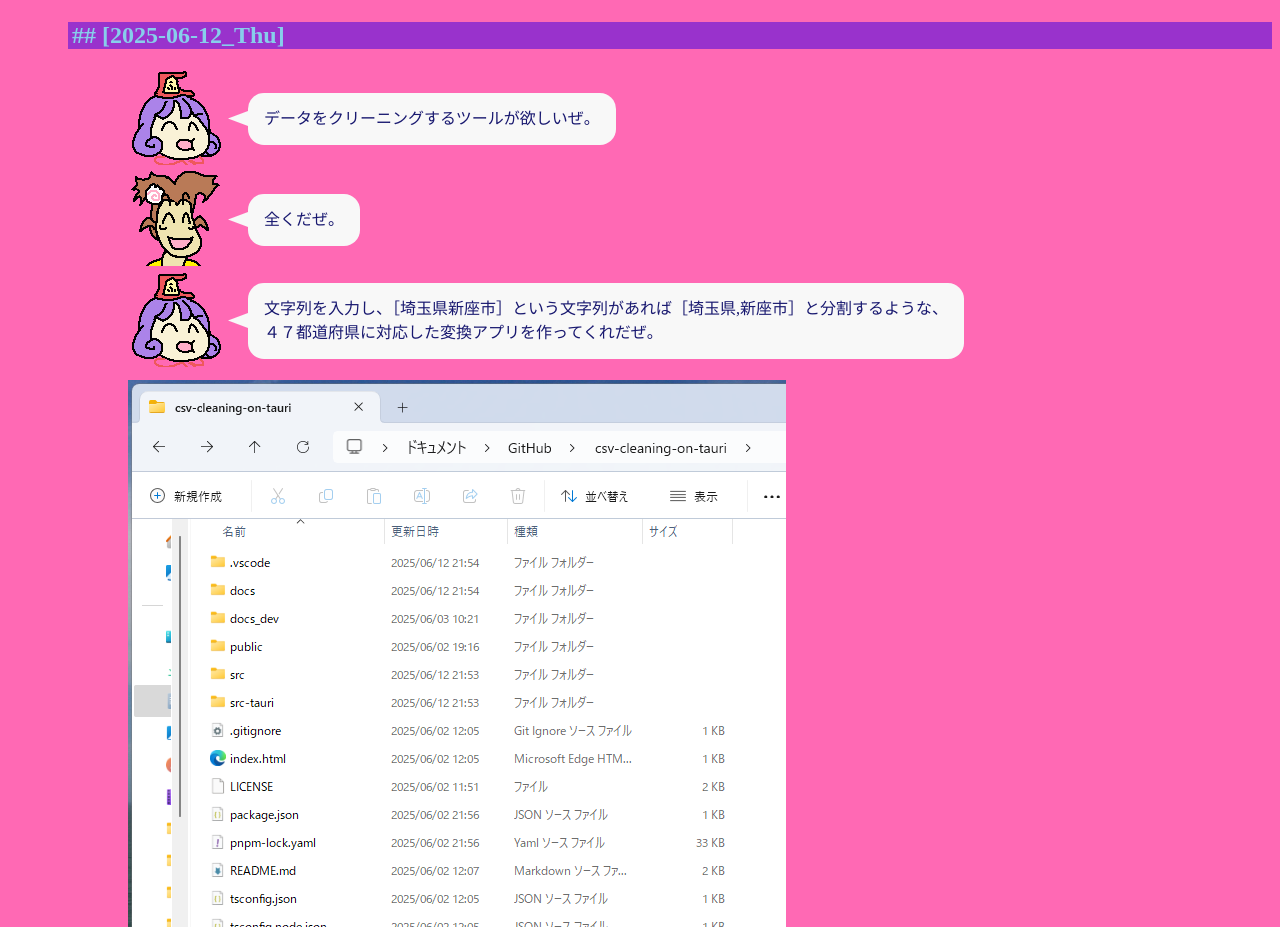
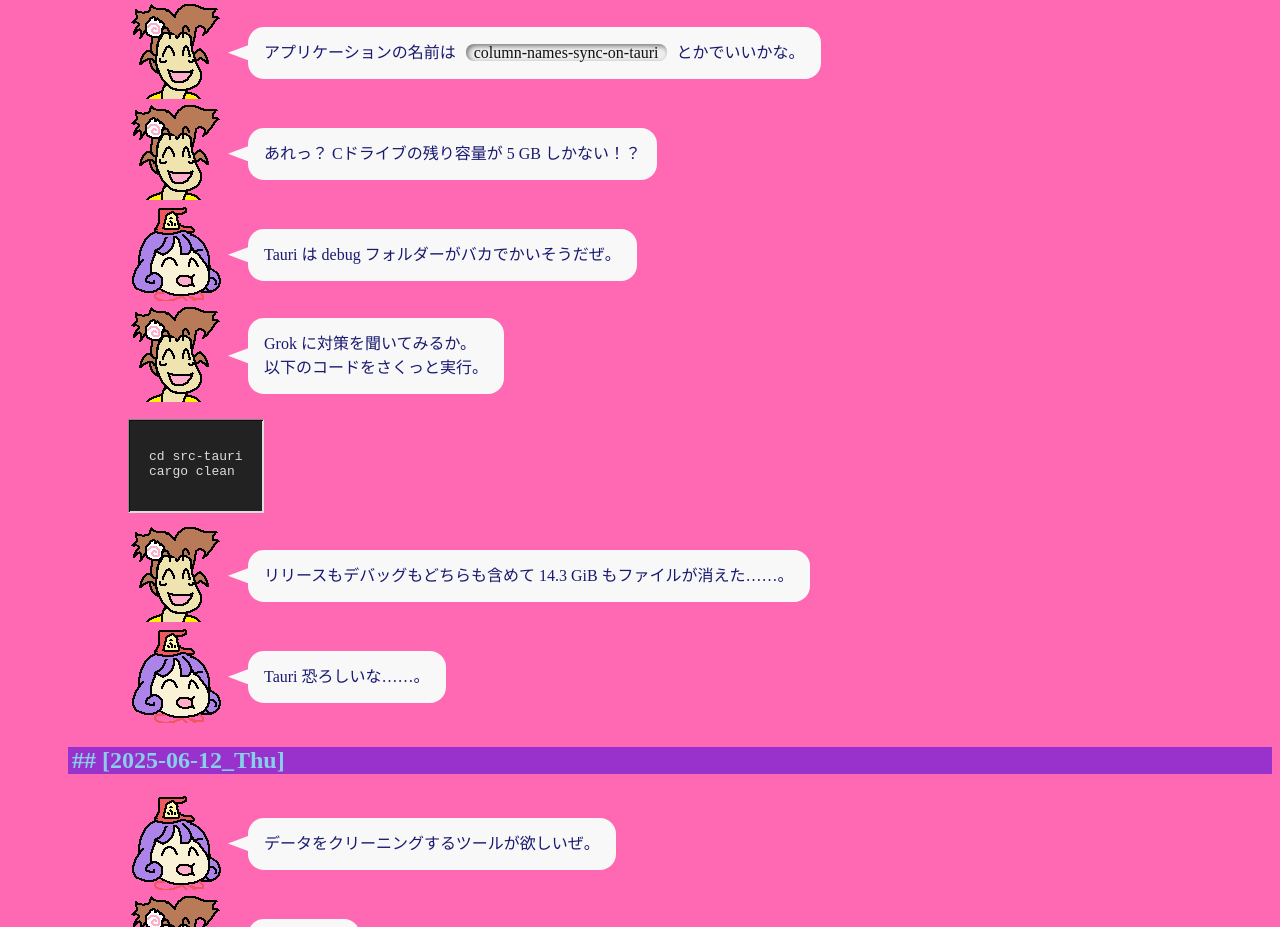
Before and after one commit to muzudho/Warabenture-2025, a Nuxt app: page / in a window 1280 px wide. Shown: the part 8282-9209 px from the top of the page. Built offline with nearby package versions, Linux system fonts and the light colour scheme.

Commit message:
ジャーナル追加。

```diff
--- a/pages/index.vue
+++ b/pages/index.vue
@@ -245,6 +245,67 @@
             <div class="baloon-tail"></div>
             <div class="baloon">
                 じゃあ、今回手で行った操作を自動化するアプリを作ってくれだぜ。
+            </div>
+        </div>
+        <div class="talk">
+            <div class="face-container">
+                <img src="@/assets/img/202506__character__01--1951-kifuwarabeNoOton-o1o2o0.png" />
+            </div>
+            <div class="baloon-tail"></div>
+            <div class="baloon">
+                アプリケーションの名前は <span class="code-w">column-names-sync-on-tauri</span> とかでいいかな。
+            </div>
+        </div>
+        <div class="talk">
+            <div class="face-container">
+                <img src="@/assets/img/202506__character__01--1951-kifuwarabeNoOton-o1o2o0.png" />
+            </div>
+            <div class="baloon-tail"></div>
+            <div class="baloon">
+                あれっ？ Cドライブの残り容量が 5 GB しかない！？
+            </div>
+        </div>
+        <div class="talk">
+            <div class="face-container">
+                <img src="@/assets/img/202506__character__01--2013-kifuwarabe-o1o1o0.png" />
+            </div>
+            <div class="baloon-tail"></div>
+            <div class="baloon">
+                Tauri は debug フォルダーがバカでかいそうだぜ。
+            </div>
+        </div>
+        <div class="talk">
+            <div class="face-container">
+                <img src="@/assets/img/202506__character__01--1951-kifuwarabeNoOton-o1o2o0.png" />
+            </div>
+            <div class="baloon-tail"></div>
+            <div class="baloon">
+                Grok に対策を聞いてみるか。<br>
+                以下のコードをさくっと実行。
+            </div>
+        </div>
+        <div class="code-b">
+<pre>
+cd src-tauri
+cargo clean
+</pre>
+        </div>
+        <div class="talk">
+            <div class="face-container">
+                <img src="@/assets/img/202506__character__01--1951-kifuwarabeNoOton-o1o2o0.png" />
+            </div>
+            <div class="baloon-tail"></div>
+            <div class="baloon">
+                リリースもデバッグもどちらも含めて 14.3 GiB もファイルが消えた……。
+            </div>
+        </div>
+        <div class="talk">
+            <div class="face-container">
+                <img src="@/assets/img/202506__character__01--2013-kifuwarabe-o1o1o0.png" />
+            </div>
+            <div class="baloon-tail"></div>
+            <div class="baloon">
+                Tauri 恐ろしいな……。
             </div>
         </div>
     </div>
```
